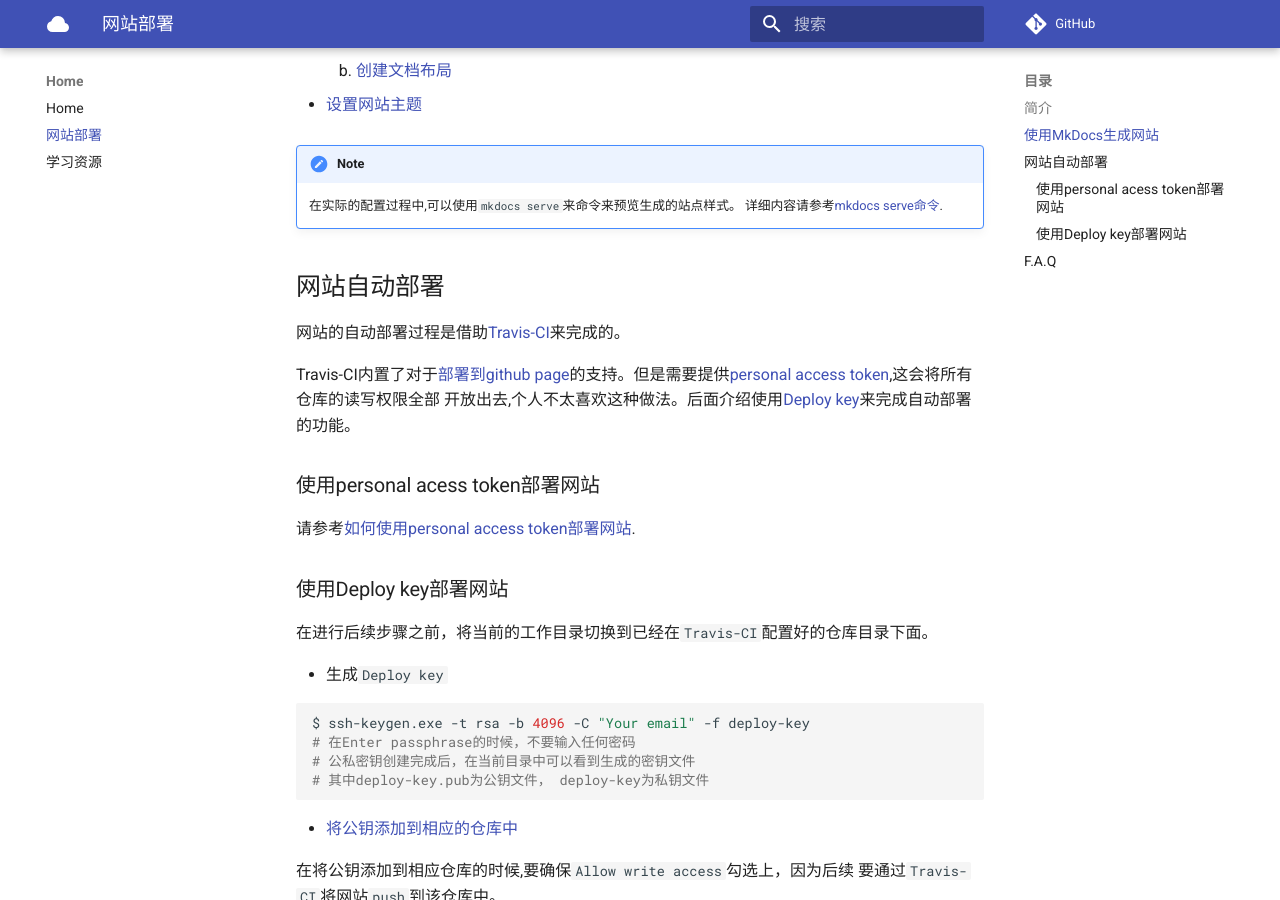
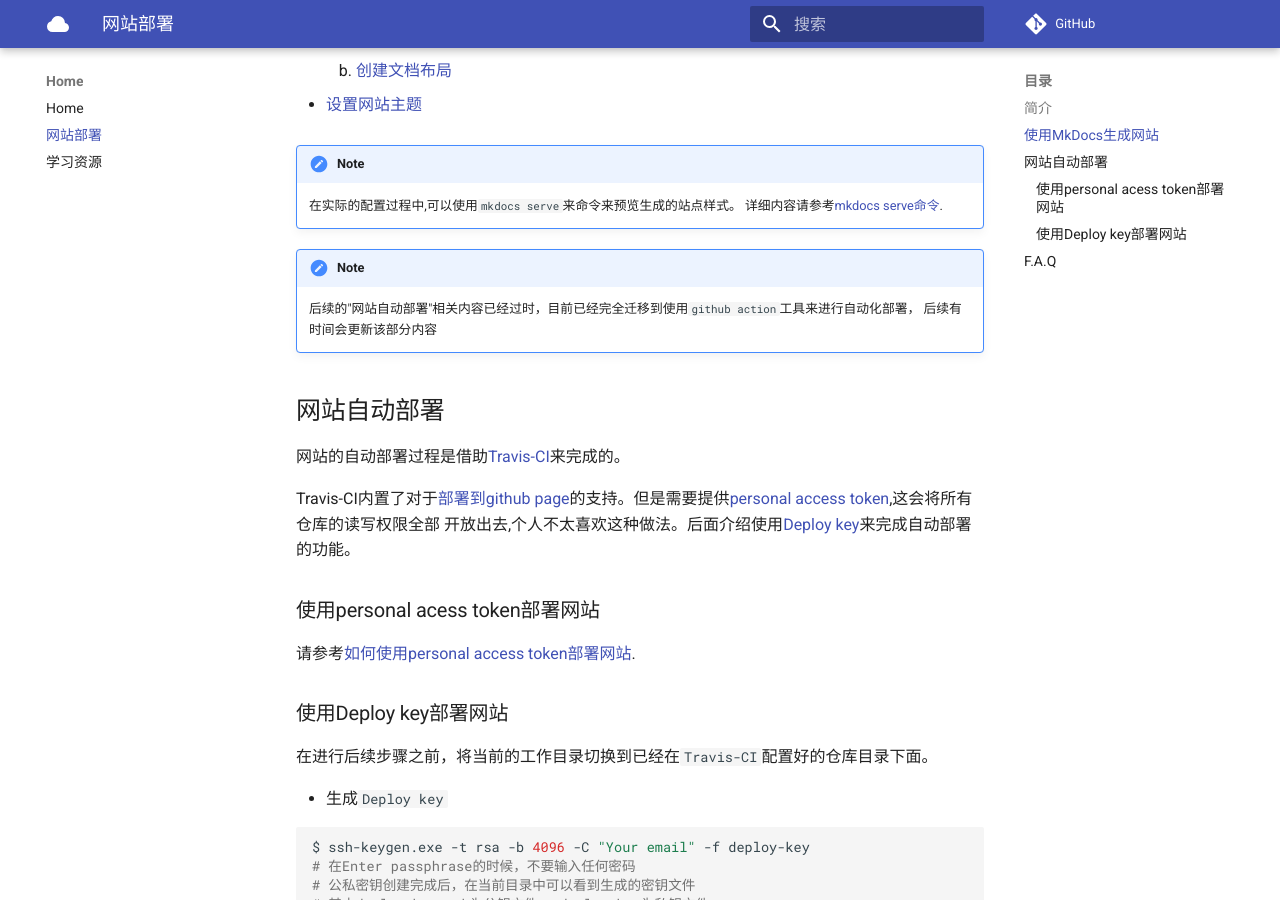
Before and after one commit to zhoukaidev/ks_blog, an MkDocs documentation site: the page built from docs/shell/CI/deployGithubIO.md, in a window 1280 px wide and 900 px high, scrolled down 951 px. Built offline with MkDocs 1.6.1 and Material for MkDocs 9.7.7, drawn with Linux system fonts in a browser that asks for light colours; comment, search, counter and statistics services are not loaded.

Commit message:
update deployGithubIO.md

```diff
--- a/docs/shell/CI/deployGithubIO.md
+++ b/docs/shell/CI/deployGithubIO.md
@@ -37,6 +37,11 @@ mkdocs, version 1.0 from YOUR/INSTALL/PATH
 !!! note
     在实际的配置过程中,可以使用`mkdocs serve`来命令来预览生成的站点样式。
     详细内容请参考[mkdocs serve命令](https://www.mkdocs.org/#getting-started).
+
+
+!!! note
+    后续的"网站自动部署"相关内容已经过时，目前已经完全迁移到使用`github action`工具来进行自动化部署，
+    后续有时间会更新该部分内容
 
 ## 网站自动部署
 
```
